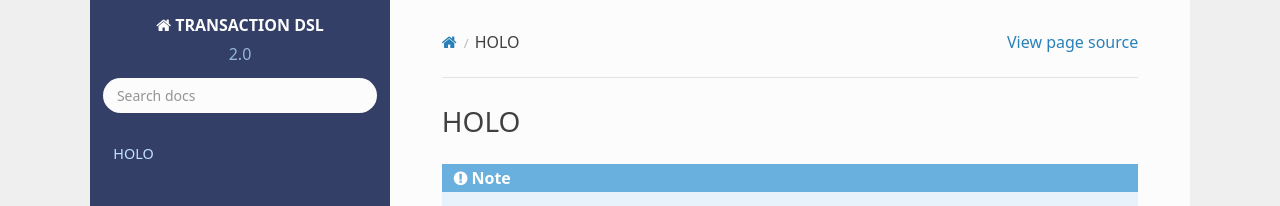
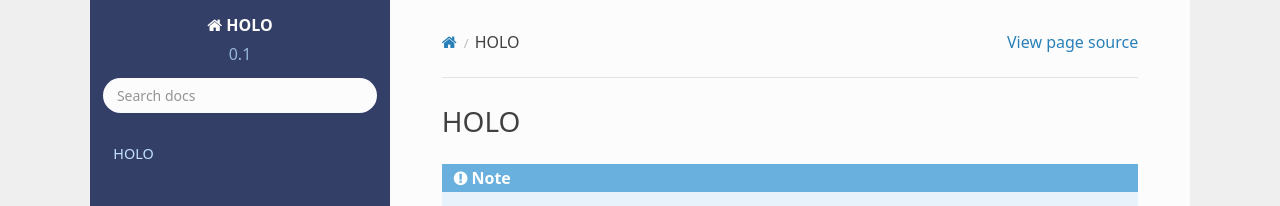
Before and after one commit to godsme/holo, a Sphinx documentation site: the page built from doc/source/index.rst, in a window 1280 px wide. Shown: the top 206 px of the page. Built offline with Sphinx 7.4.7 and the Read the Docs theme 2.0.0, drawn with Linux system fonts in a browser that asks for light colours; formulas are drawn with MathJax 3.

Commit message:
refactored conf

```diff
--- a/doc/source/conf.py
+++ b/doc/source/conf.py
@@ -8,12 +8,12 @@ sys.path.append(os.path.abspath("./_ext"))
 
 # -- Project information -----------------------------------------------------
 
-project = 'TRANSACTION DSL'
+project = 'HOLO'
 copyright = '2020, Darwin Yuan'
 author = 'Darwin Yuan'
 
 # The short X.Y version
-version = '2.0'
+version = '0.1'
 # The full version, including alpha/beta/rc tags
 release = '1'
 
```
